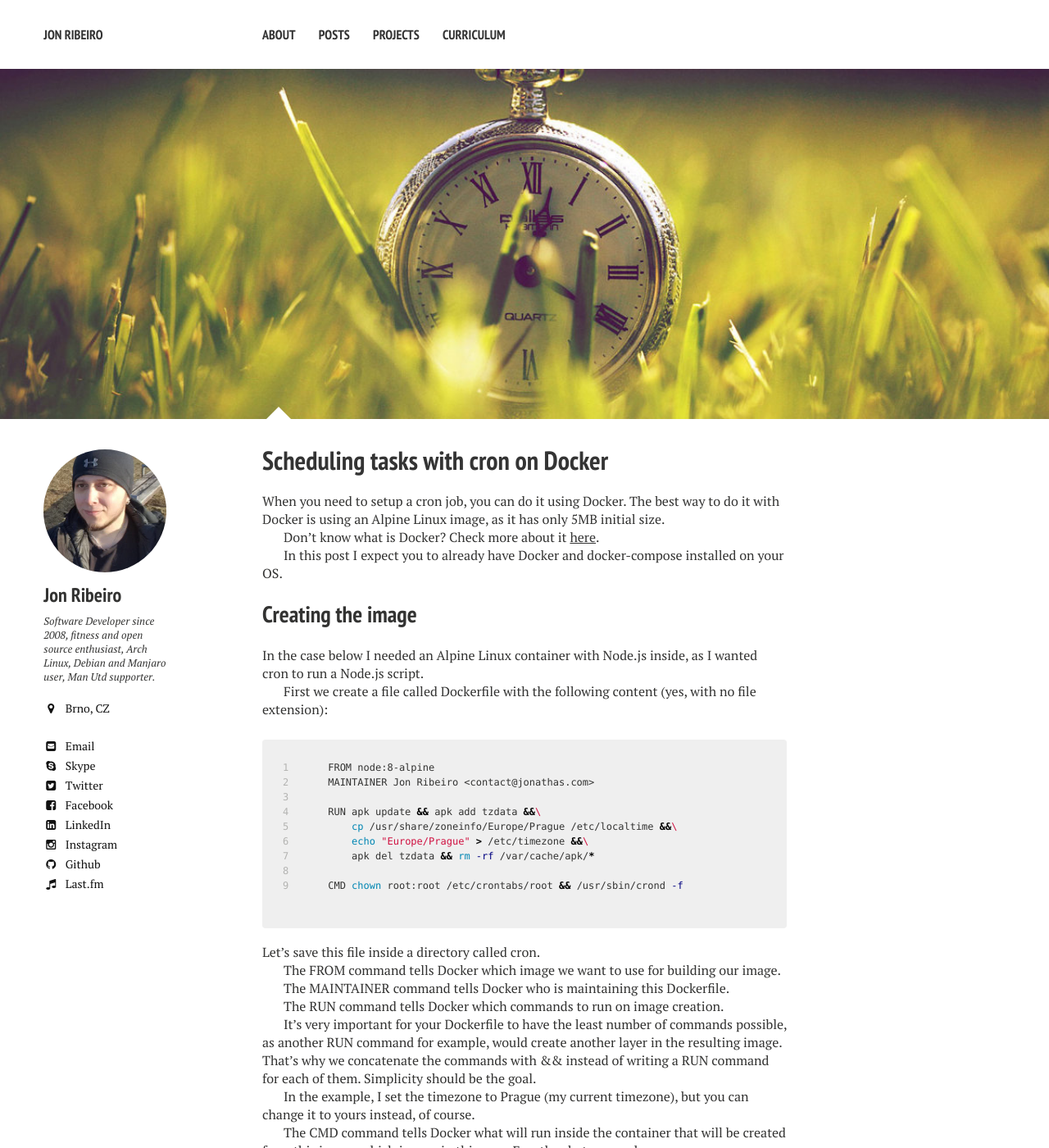
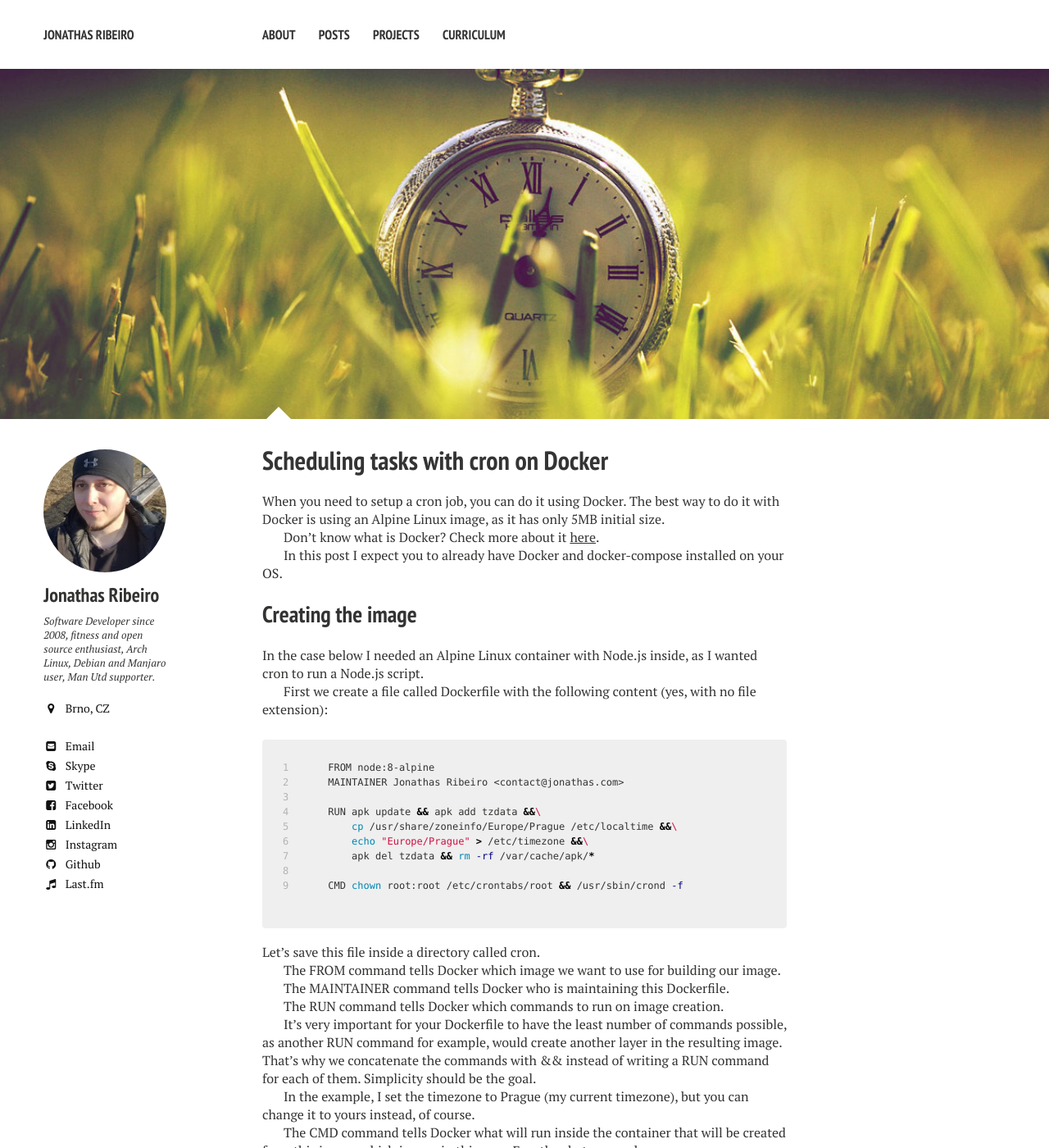
Before and after one commit to jonathas/jonathas.github.io, a Jekyll site: the page built from _posts/2017-09-30-scheduling-tasks-with-cron-on-docker.md, in a window 1280 px wide and 1400 px high. Shown: the whole window at 82% size. Built offline with Jekyll 4.4.1, drawn with Linux system fonts in a browser that asks for light colours; nearby versions of some CDN libraries; comment, search, counter and statistics services are not loaded; some of the changed text lies outside the part shown.

Commit message:
Updated my name to Jonathas

```diff
--- a/_config.yml
+++ b/_config.yml
@@ -1,6 +1,6 @@
 # Site wide configuration
 
-title:            Jon Ribeiro
+title:            Jonathas Ribeiro
 locale:           en_US
 url:              https://jonathas.com
 
@@ -26,7 +26,7 @@ kramdown:
 
 # Site owner
 owner:
-  name: Jon Ribeiro
+  name: Jonathas Ribeiro
   avatar: jon.jpg
   bio: "Software Developer since 2008, fitness and open source enthusiast, Arch Linux, Debian and Manjaro user, Man Utd supporter."
   location: "Brno, CZ"
--- a/_posts/2016-11-05-my-favorite-language-learning-resources.markdown
+++ b/_posts/2016-11-05-my-favorite-language-learning-resources.markdown
@@ -93,7 +93,7 @@ If French is your current target language, here are some of the websites that I
 Czech
 ---
 
-![Jon and the Czech flag](/images/posts/jon_czechflag.jpg "Jon and the Czech flag")
+![Jonathas and the Czech flag](/images/posts/jon_czechflag.jpg "Jonathas and the Czech flag")
 
 And finally, if you're thinking about studying Czech, the best way is certainly by being in the country and joining a Czech course, since there's not as much online material as for other languages. I've been studying Czech because I've been living in the country and want to understand people here better, how they think and be able to communicate with them. What's also interesting about studying Czech is that other slavic languages (Slovak, Polish, Russian) start getting clearer the more you know Czech, as they share the same root.
 
--- a/_posts/2017-09-30-scheduling-tasks-with-cron-on-docker.md
+++ b/_posts/2017-09-30-scheduling-tasks-with-cron-on-docker.md
@@ -23,7 +23,7 @@ First we create a file called Dockerfile with the following content (yes, with n
 
 {% highlight bash linenos %}
 FROM node:8-alpine
-MAINTAINER Jon Ribeiro <contact@jonathas.com>
+MAINTAINER Jonathas Ribeiro <contact@jonathas.com>
 
 RUN apk update && apk add tzdata &&\
     cp /usr/share/zoneinfo/Europe/Prague /etc/localtime &&\
```
